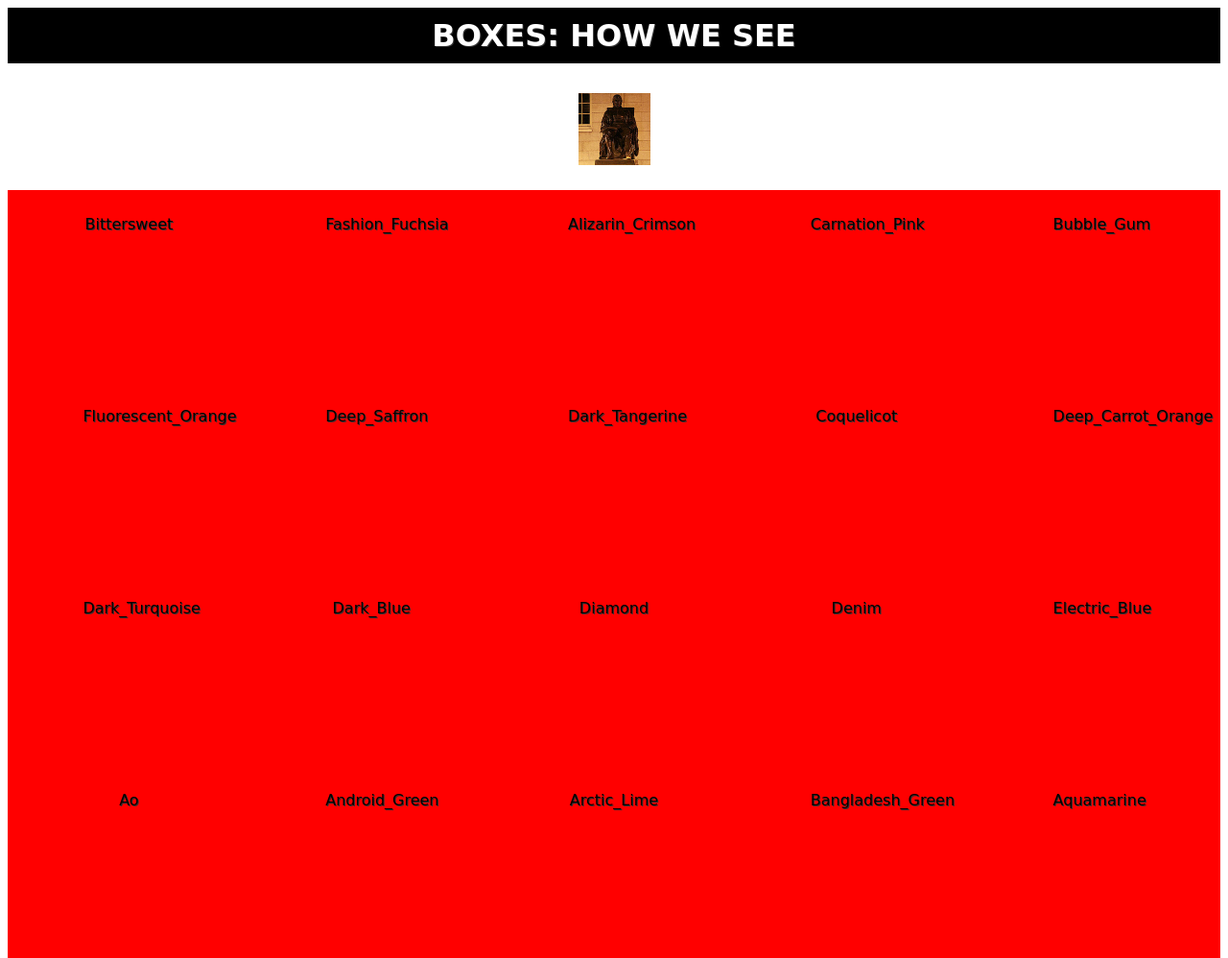
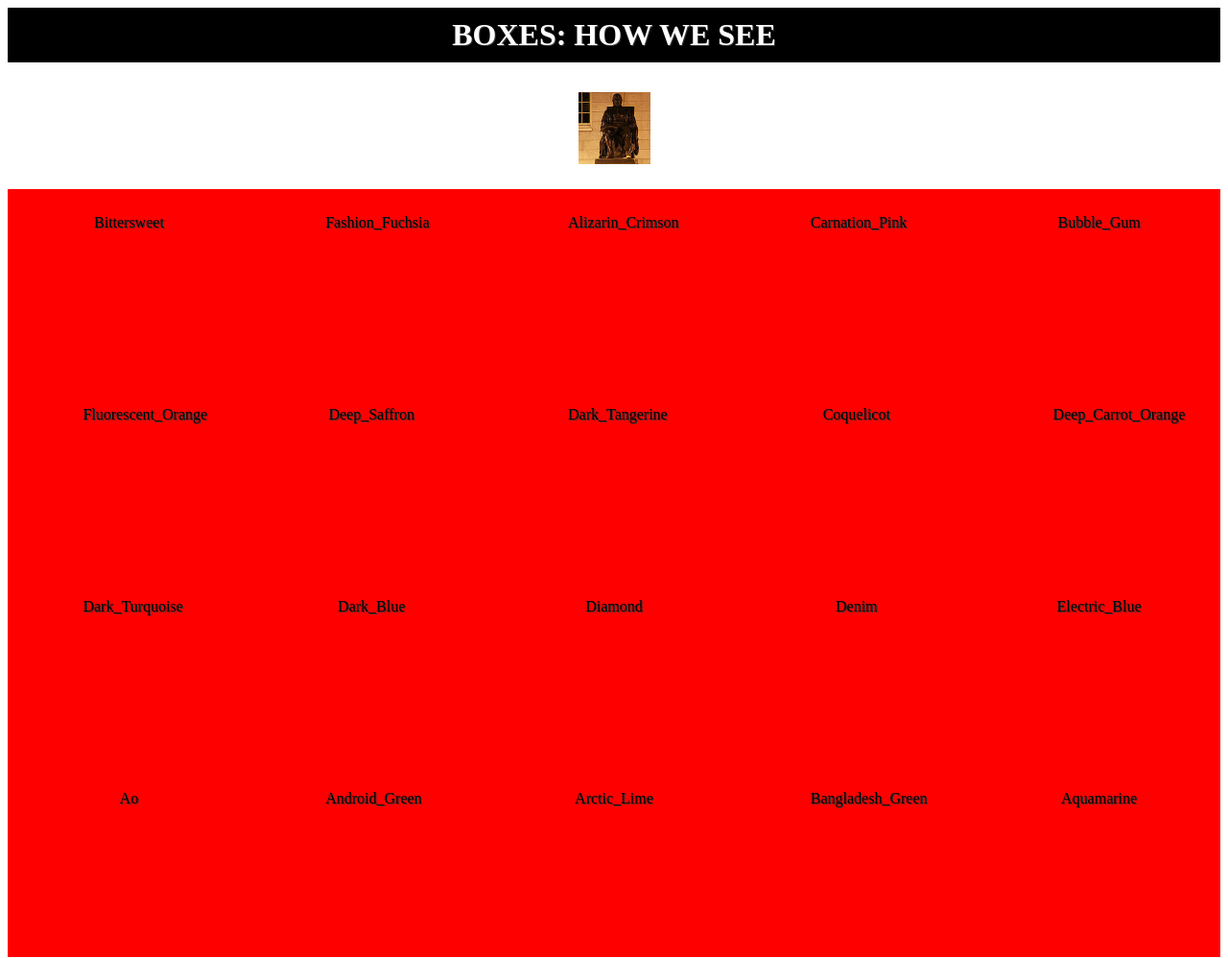
Before and after one commit to RhondaMelo/onTrackToFullStack, a plain HTML site: page BOXES/index.html in a window 1280 px wide. Shown: the whole page at 96% size. Drawn offline with Linux system fonts and the light colour scheme.

Commit message:
Update style.css

```diff
--- a/BOXES/style.css
+++ b/BOXES/style.css
@@ -1,7 +1,7 @@
 
 p {
     text-align:center;
-    font-family:'Nothing You Could Do', cursive;
+    font-family:'Nothing You Could Do';
     padding:10px;
     text-shadow:1px 1px #333;
     margin-left: auto;
@@ -10,7 +10,7 @@ p {
 }
 h1 {
     text-align:center;
-    font-family:'Nothing You Could Do', cursive;
+    font-family:'Nothing You Could Do';
     padding:10px;
     text-shadow:1px 1px #333;
     background-color:#000;
```
